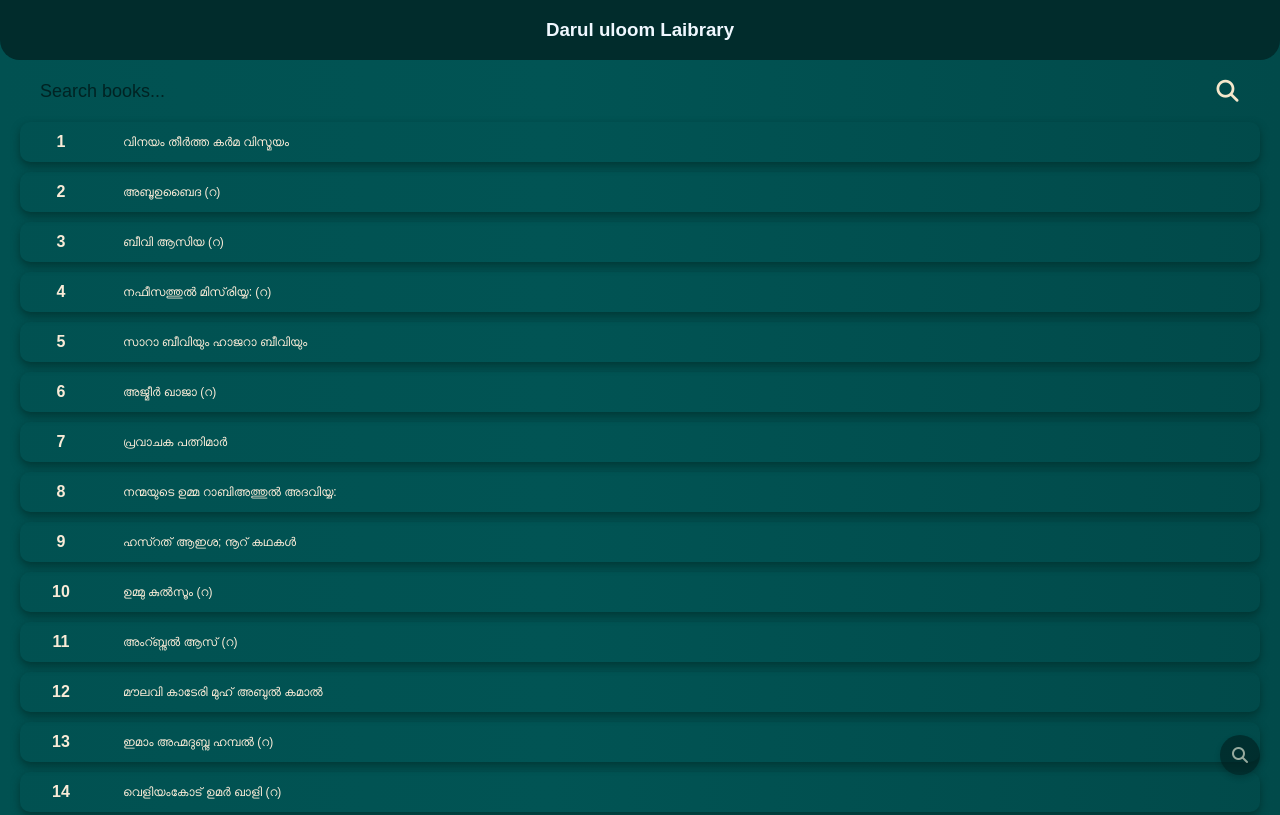
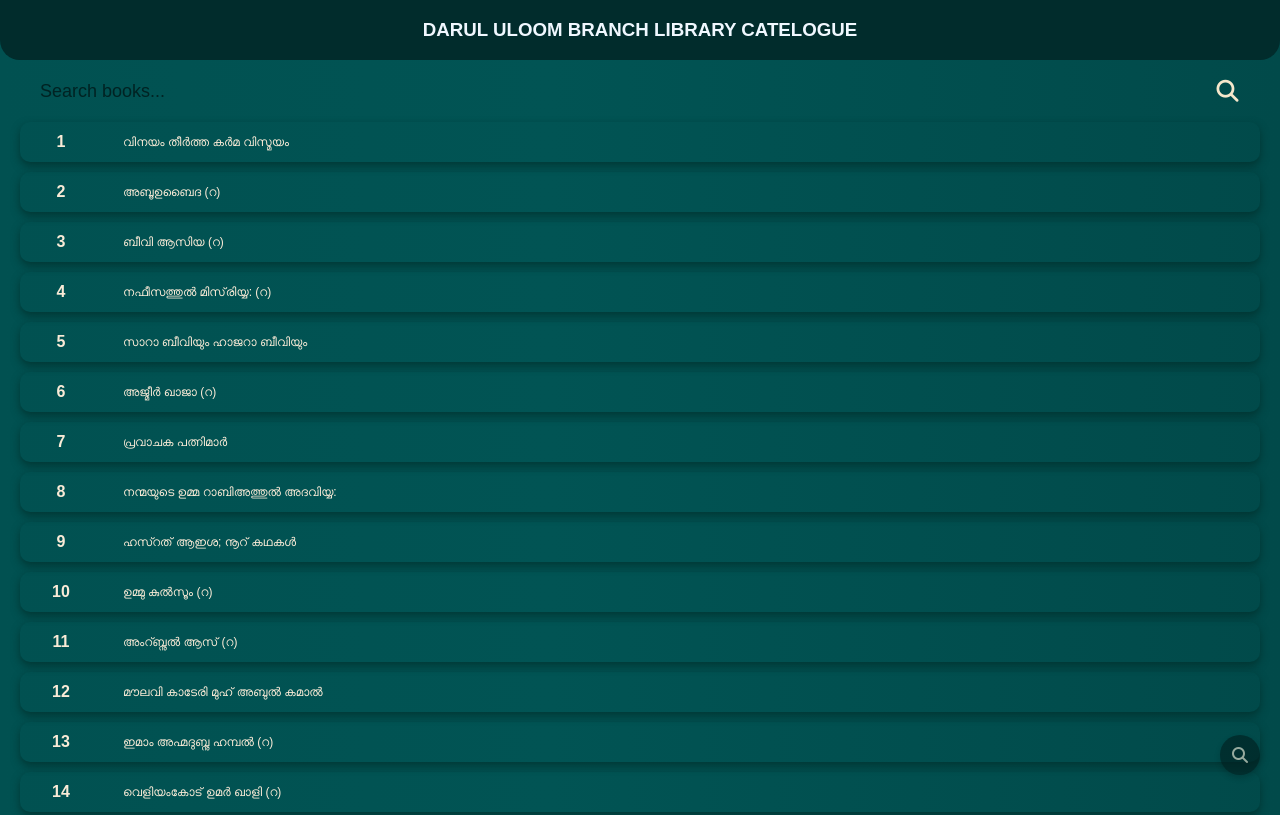
Before and after one commit to irshadmglm/catalogue, a plain HTML site: page index.html in a window 1280 px wide. Shown: the top 815 px of the page. Drawn offline with Linux system fonts and the light colour scheme.

Commit message:
udated some

```diff
--- a/index.html
+++ b/index.html
@@ -9,7 +9,7 @@
 </head>
 <body>
     <nav>
-        <h3>Darul uloom Laibrary</h3>
+        <h3>DARUL ULOOM BRANCH LIBRARY CATELOGUE</h3>
     </nav>
     <main>
         <div class="head" id="head" style="height: 70px;"></div>
--- a/script.js
+++ b/script.js
@@ -394,3 +394,6 @@ function selectInput(bookId) {
     inputBox.value = titleDiv.textContent;
     resultBox.innerHTML = '';
 }
+
+
+//databade
```
